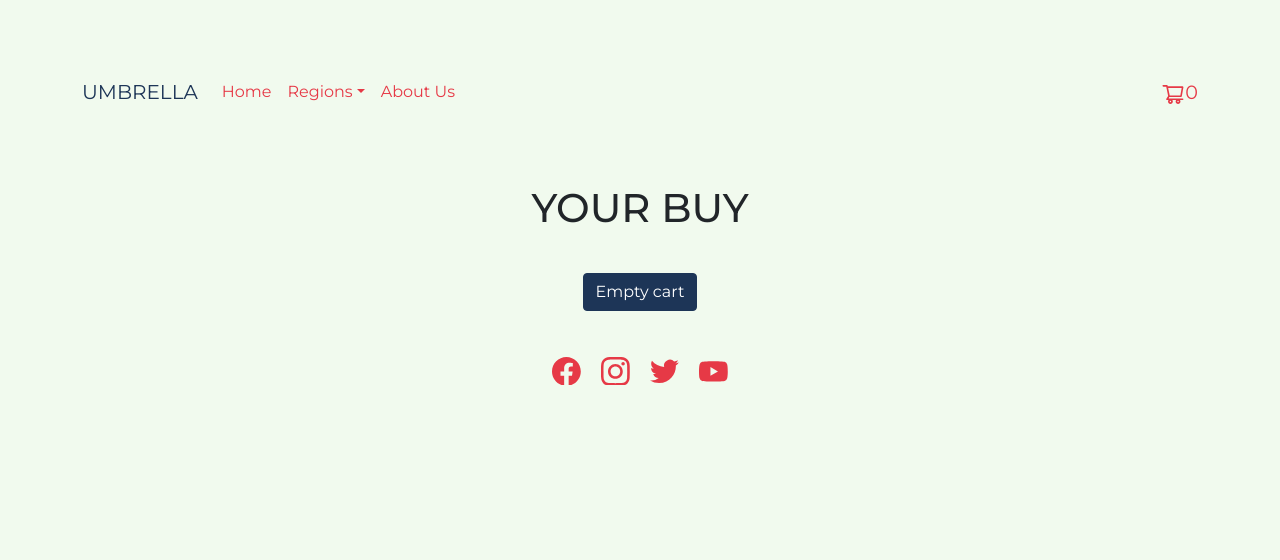
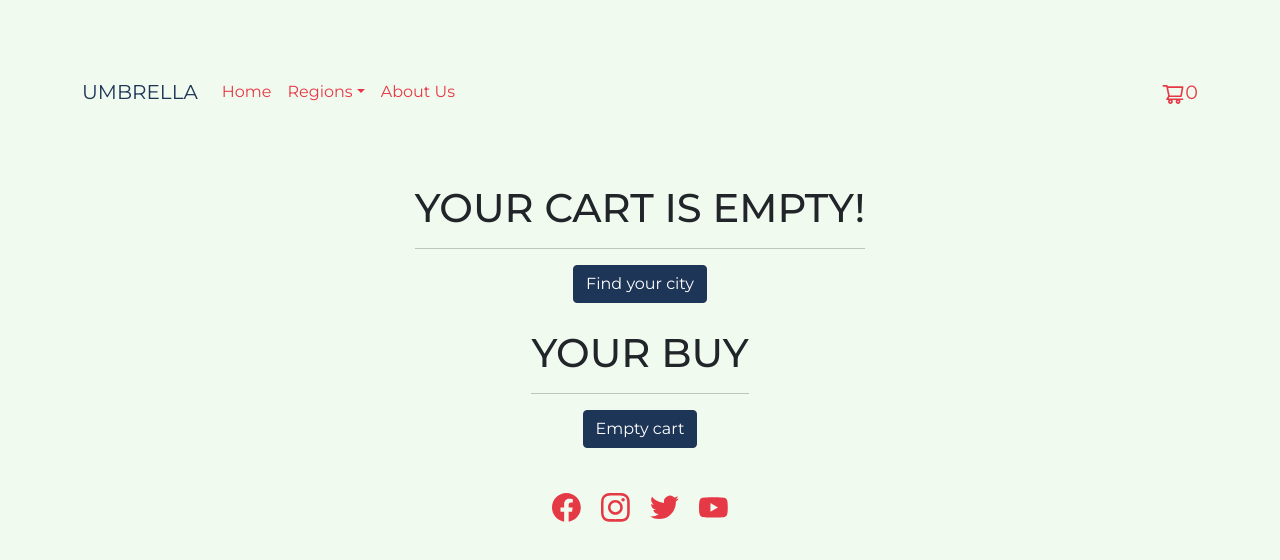
Before and after one commit to franciccone/ecommerce-react, a React (Create React App) app: page /cart in a window 1280 px wide. Shown: the top 560 px of the page. Built offline with nearby package versions, Linux system fonts and the light colour scheme.

Commit message:
Add find your city button in CartScreen

```diff
--- a/src/components/CartScreen/CartScreen.js
+++ b/src/components/CartScreen/CartScreen.js
@@ -1,14 +1,27 @@
 import React, { useContext } from 'react';
 import { CartContext } from '../../context/CartContext';
 import { BsFillTrashFill } from 'react-icons/bs';
+import { Link } from 'react-router-dom';
 import './CartScreen.scss';
 
 export const CartScreen = () => {
 
-    const {cart, deleteFromCart, emptyCart} = useContext(CartContext);
+    const {cart, addToCart, deleteFromCart, emptyCart} = useContext(CartContext);
 
     return (
         <section className="cart-screen-container">
+
+            <div>
+                <h1 className="cart-screen-title">Your cart is empty!</h1>
+
+                <hr/>
+
+                <Link to="/regions">
+                <button className="btn btn-danger btn-empty">Find your city</button>
+                </Link>
+            </div>
+
+            <div>
                 <h1 className="cart-screen-title">Your buy</h1>
 
                 {cart.map(city => (
@@ -24,6 +37,8 @@ export const CartScreen = () => {
                 <hr/>
 
                 <button className="btn btn-danger btn-empty" onClick={emptyCart}>Empty cart</button>
+            </div>
+
         </section>
     );
 };
```
Lines whose indentation alone changed are shown as unchanged.
